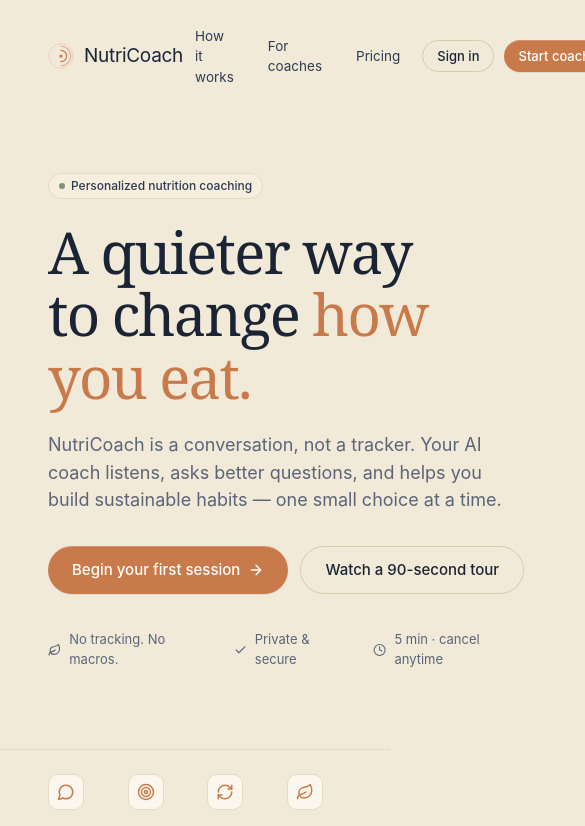
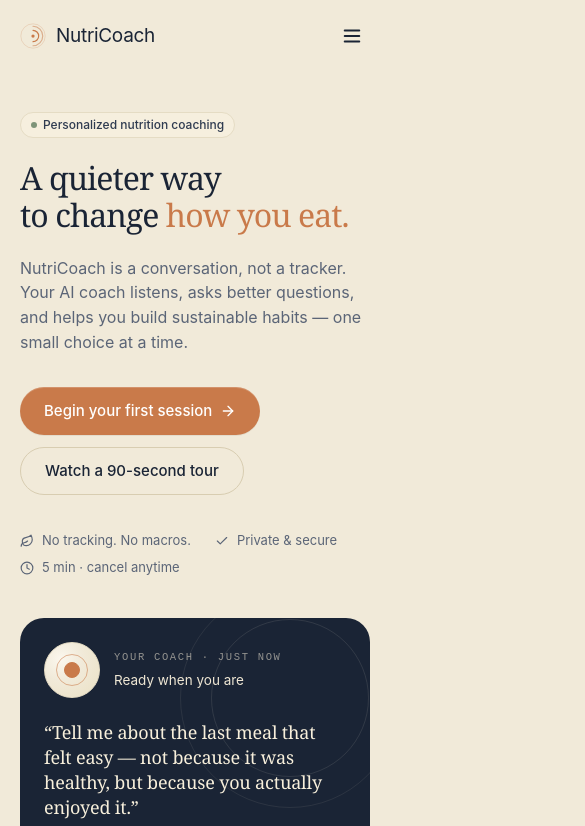
Before and after one commit to anay0304/nutriCoach, a Next.js app: page / in a window 390 px wide. Shown: the top 826 px of the page, 585 px wide, since content can reach past the window. Built offline with nearby package versions, Linux system fonts and the light colour scheme.

Commit message:
feat: make landing page responsive with mobile nav

```diff
--- a/app/page.tsx
+++ b/app/page.tsx
@@ -4,13 +4,14 @@ import Link from "next/link"
 import { ArrowRight, Leaf, Check, Clock, MessageCircle, Target, RefreshCw } from "lucide-react"
 import { BrandMark } from "@/components/layout/BrandMark"
 import { CoachMark } from "@/components/layout/CoachMark"
+import { MobileNav } from "@/components/layout/MobileNav"
 import { Button } from "@/components/ui/button"
 
 export default function LandingPage() {
   return (
     <div className="min-h-screen bg-bg flex flex-col">
       {/* ── Nav ─────────────────────────────────────────────── */}
-      <nav className="flex justify-between items-center px-12 py-[22px] max-w-[1280px] mx-auto w-full">
+      <nav className="flex justify-between items-center px-5 md:px-12 py-[18px] md:py-[22px] max-w-[1280px] mx-auto w-full">
         <div className="flex items-center gap-2.5">
           <span className="text-amber w-[26px] h-[26px] grid place-items-center">
             <BrandMark size={26} />
@@ -18,7 +19,7 @@ export default function LandingPage() {
           <span className="font-serif text-[19px] tracking-[-0.015em] text-ink">NutriCoach</span>
         </div>
 
-        <div className="flex items-center gap-2.5">
+        <div className="hidden md:flex items-center gap-2.5">
           <a className="text-[13.5px] text-ink-2 hover:text-ink px-3 py-1 cursor-pointer transition-colors">How it works</a>
           <a className="text-[13.5px] text-ink-2 hover:text-ink px-3 py-1 cursor-pointer transition-colors">For coaches</a>
           <a className="text-[13.5px] text-ink-2 hover:text-ink px-3 py-1 cursor-pointer transition-colors">Pricing</a>
@@ -29,11 +30,12 @@ export default function LandingPage() {
             <Button variant="primary" size="sm">Start coaching</Button>
           </Link>
         </div>
+
+        <MobileNav />
       </nav>
 
       {/* ── Hero ────────────────────────────────────────────── */}
-      <section className="flex-1 grid grid-cols-[1.15fr_1fr] gap-20 max-w-[1280px] mx-auto w-full px-12 pt-15 pb-20 items-center"
-               style={{ paddingTop: 60, paddingBottom: 80 }}>
+      <section className="flex-1 grid grid-cols-1 lg:grid-cols-[1.15fr_1fr] gap-10 lg:gap-20 max-w-[1280px] mx-auto w-full px-5 md:px-12 pt-10 md:pt-[60px] pb-12 md:pb-[80px] items-center">
         {/* Left — copy */}
         <div>
           <div className="inline-flex items-center gap-1.5 px-2.5 py-1 rounded-pill bg-surface-2 border border-hairline text-xs font-medium text-ink-2 mb-[22px]">
@@ -42,18 +44,18 @@ export default function LandingPage() {
           </div>
 
           <h1
-            className="font-serif font-[420] text-[58px] leading-[1.08] tracking-[-0.03em] max-w-[580px] mb-0"
+            className="font-serif font-[420] text-[32px] md:text-[46px] lg:text-[58px] leading-[1.15] md:leading-[1.08] tracking-[-0.03em] max-w-[580px] mb-0"
           >
             A quieter way<br />
             to change{" "}
             <em className="not-italic text-amber">how you eat.</em>
           </h1>
 
-          <p className="text-[18px] text-ink-3 leading-[1.55] max-w-[460px] mt-[22px] mb-8">
+          <p className="text-[16px] md:text-[18px] text-ink-3 leading-[1.55] max-w-[460px] mt-[22px] mb-8">
             NutriCoach is a conversation, not a tracker. Your AI coach listens, asks better questions, and helps you build sustainable habits — one small choice at a time.
           </p>
 
-          <div className="flex gap-3 items-center">
+          <div className="flex flex-wrap gap-3 items-center">
             <Link href="/auth">
               <Button variant="primary" size="lg">
                 Begin your first session <ArrowRight size={16} />
@@ -62,7 +64,7 @@ export default function LandingPage() {
             <Button variant="ghost" size="lg">Watch a 90-second tour</Button>
           </div>
 
-          <div className="flex gap-6 mt-9 text-[13px] text-ink-3">
+          <div className="flex flex-wrap gap-x-6 gap-y-2 mt-9 text-[13px] text-ink-3">
             <span className="flex items-center gap-2"><Leaf size={14} /> No tracking. No macros.</span>
             <span className="flex items-center gap-2"><Check size={14} /> Private &amp; secure</span>
             <span className="flex items-center gap-2"><Clock size={14} /> 5 min · cancel anytime</span>
@@ -71,7 +73,7 @@ export default function LandingPage() {
 
         {/* Right — abstract coach moment (dark card, no photo) */}
         <div
-          className="bg-ink rounded-xl p-9 text-[#efe7d4] relative overflow-hidden flex flex-col justify-between"
+          className="bg-ink rounded-xl p-6 md:p-9 text-[#efe7d4] relative overflow-hidden flex flex-col justify-between"
           style={{ aspectRatio: "4/5" }}
         >
           {/* Decorative circles */}
@@ -100,7 +102,7 @@ export default function LandingPage() {
             </div>
 
             <p
-              className="text-[22px] leading-[1.4] text-[#f7efdb] tracking-[-0.01em]"
+              className="text-[18px] md:text-[22px] leading-[1.4] text-[#f7efdb] tracking-[-0.01em]"
               style={{ fontFamily: "var(--serif)" }}
             >
               &ldquo;Tell me about the last meal that felt easy — not because it was healthy, but because you actually enjoyed it.&rdquo;
@@ -142,7 +144,7 @@ export default function LandingPage() {
 
       {/* ── Feature row ─────────────────────────────────────── */}
       <section
-        className="grid grid-cols-4 gap-6 max-w-[1280px] mx-auto w-full px-12 pt-6 pb-16 border-t border-hairline"
+        className="grid grid-cols-1 sm:grid-cols-2 lg:grid-cols-4 gap-8 lg:gap-6 max-w-[1280px] mx-auto w-full px-5 md:px-12 pt-6 pb-16 border-t border-hairline"
       >
         {[
           { icon: <MessageCircle size={18} />, title: "A real conversation", body: "Not a quiz. Your coach asks, listens, reflects — and helps you see what you already know." },
--- /dev/null
+++ b/components/layout/MobileNav.tsx
@@ -0,0 +1,54 @@
+"use client"
+
+import { useState } from "react"
+import Link from "next/link"
+import { Menu, X } from "lucide-react"
+import { Button } from "@/components/ui/button"
+
+// Hamburger menu for the landing page nav — shown only below the `md` breakpoint
+export function MobileNav() {
+  const [open, setOpen] = useState(false)
+
+  return (
+    <div className="md:hidden relative">
+      <button
+        onClick={() => setOpen((v) => !v)}
+        className="w-9 h-9 grid place-items-center text-ink"
+        aria-label={open ? "Close menu" : "Open menu"}
+        aria-expanded={open}
+      >
+        {open ? <X size={22} /> : <Menu size={22} />}
+      </button>
+
+      {open && (
+        <div className="absolute right-0 top-[calc(100%+10px)] w-[220px] bg-surface border border-hairline rounded-lg shadow-2 p-2.5 flex flex-col gap-1 z-50">
+          <a
+            onClick={() => setOpen(false)}
+            className="text-[13.5px] text-ink-2 px-3 py-2.5 cursor-pointer"
+          >
+            How it works
+          </a>
+          <a
+            onClick={() => setOpen(false)}
+            className="text-[13.5px] text-ink-2 px-3 py-2.5 cursor-pointer"
+          >
+            For coaches
+          </a>
+          <a
+            onClick={() => setOpen(false)}
+            className="text-[13.5px] text-ink-2 px-3 py-2.5 cursor-pointer"
+          >
+            Pricing
+          </a>
+          <div className="h-px bg-hairline my-1" />
+          <Link href="/auth?mode=signin" onClick={() => setOpen(false)}>
+            <Button variant="ghost" size="sm" className="w-full">Sign in</Button>
+          </Link>
+          <Link href="/auth" onClick={() => setOpen(false)}>
+            <Button variant="primary" size="sm" className="w-full">Start coaching</Button>
+          </Link>
+        </div>
+      )}
+    </div>
+  )
+}
```
